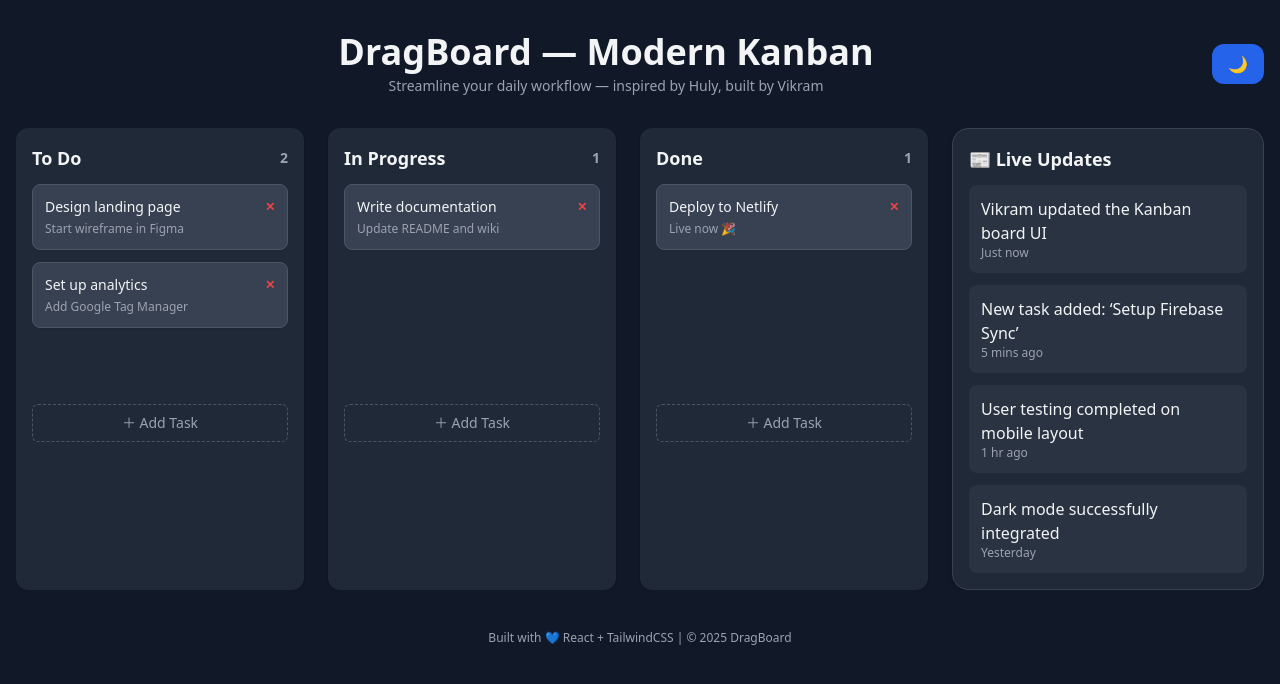
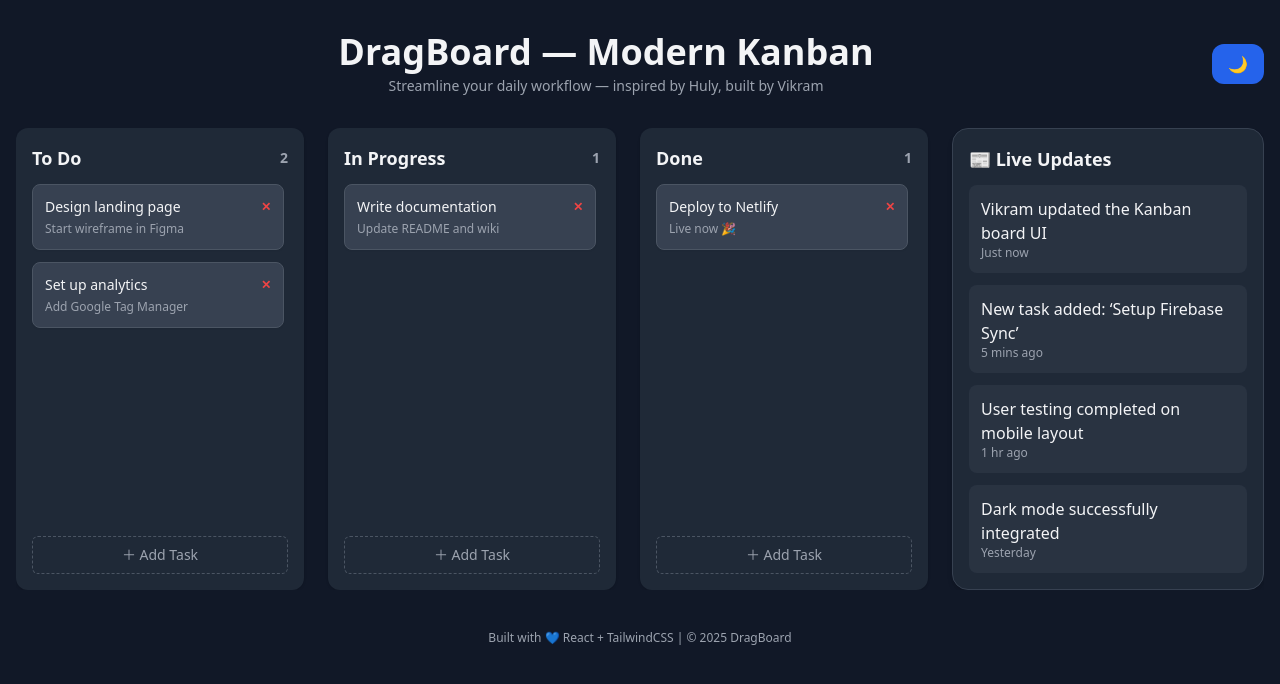
Before and after one commit to Vikram0904/dragapp, a React (Create React App) app: page / in a window 1280 px wide. Shown: the top 684 px of the page. Built offline with nearby package versions, Linux system fonts and the light colour scheme; the HTML template or start-up script is replaced by a standard one.

Commit message:
Added scrollbar on columns for more tickets

```diff
--- a/src/components/Column.js
+++ b/src/components/Column.js
@@ -3,8 +3,11 @@ import Task from "./Task";
 import AddTask from "./AddTask";
 
 export default function Column({ colId, column, addTask, deleteTask, editTask }) {
+  const maxVisibleTasks = 4;
+  const shouldScroll = column.tasks.length > maxVisibleTasks;
+
   return (
-    <div className="bg-white dark:bg-gray-800 rounded-xl shadow p-4 w-72 flex-shrink-0 transition">
+    <div className="bg-white dark:bg-gray-800 rounded-xl shadow p-4 w-72 flex-shrink-0 flex flex-col transition">
       <h2 className="font-semibold text-lg mb-3 flex justify-between items-center">
         {column.name}
         <span className="text-sm text-gray-400">{column.tasks.length}</span>
@@ -15,7 +18,10 @@ export default function Column({ colId, column, addTask, deleteTask, editTask })
           <div
             ref={provided.innerRef}
             {...provided.droppableProps}
-            className="min-h-[200px] space-y-3"
+            className={`space-y-3 ${
+              shouldScroll ? "overflow-y-auto" : ""
+            } flex-1 min-h-[200px] pr-1`}
+            style={{ maxHeight: shouldScroll ? "320px" : "auto" }}
           >
             {column.tasks.map((task, index) => (
               <Task
@@ -32,7 +38,9 @@ export default function Column({ colId, column, addTask, deleteTask, editTask })
         )}
       </Droppable>
 
-      <AddTask colId={colId} addTask={addTask} />
+      <div className="mt-3">
+        <AddTask colId={colId} addTask={addTask} />
+      </div>
     </div>
   );
 }
--- a/src/index.css
+++ b/src/index.css
@@ -9,3 +9,31 @@
   -ms-overflow-style: none;
   scrollbar-width: none;
 }
+
+/* ==== Base Scrollbar (light mode) ==== */
+::-webkit-scrollbar {
+  width: 6px;
+}
+
+::-webkit-scrollbar-track {
+  background: transparent;
+}
+
+::-webkit-scrollbar-thumb {
+  background: rgba(0, 0, 0, 0.15);
+  border-radius: 9999px;
+  transition: background 0.3s ease;
+}
+
+::-webkit-scrollbar-thumb:hover {
+  background: rgba(0, 0, 0, 0.3);
+}
+
+/* ==== Dark mode scroll ==== */
+.dark ::-webkit-scrollbar-thumb {
+  background: rgba(255, 255, 255, 0.15);
+}
+
+.dark ::-webkit-scrollbar-thumb:hover {
+  background: rgba(255, 255, 255, 0.3);
+}
```
